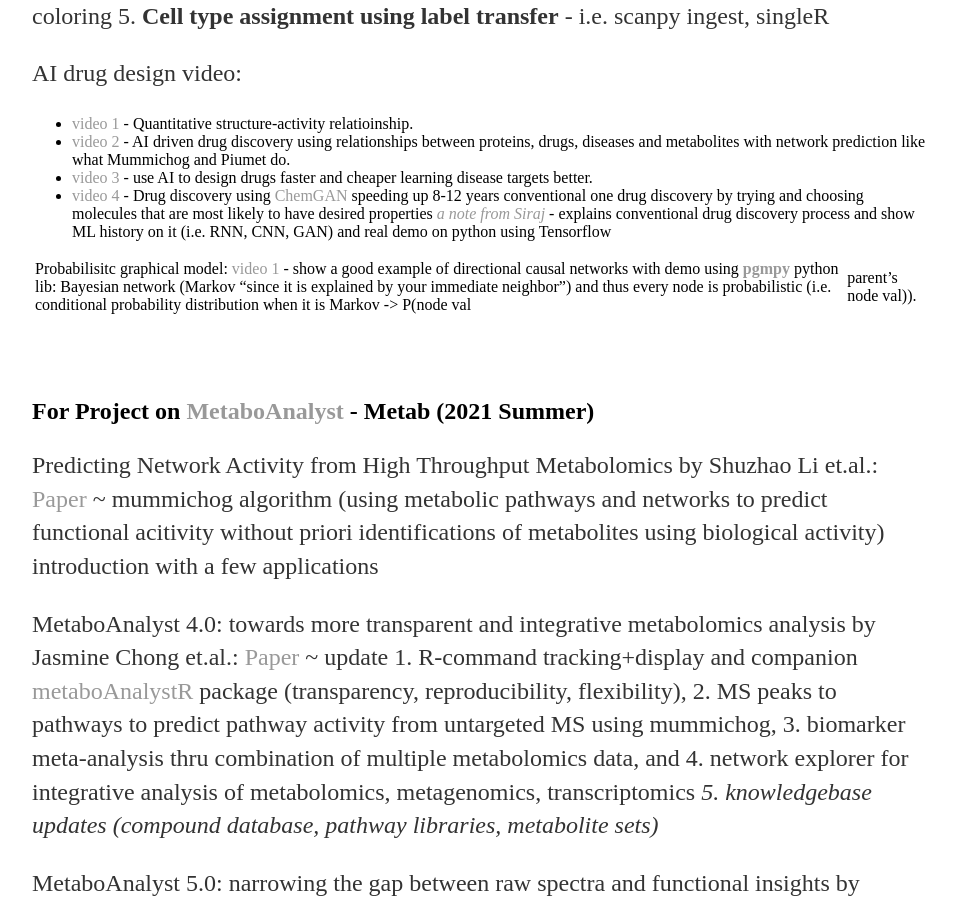
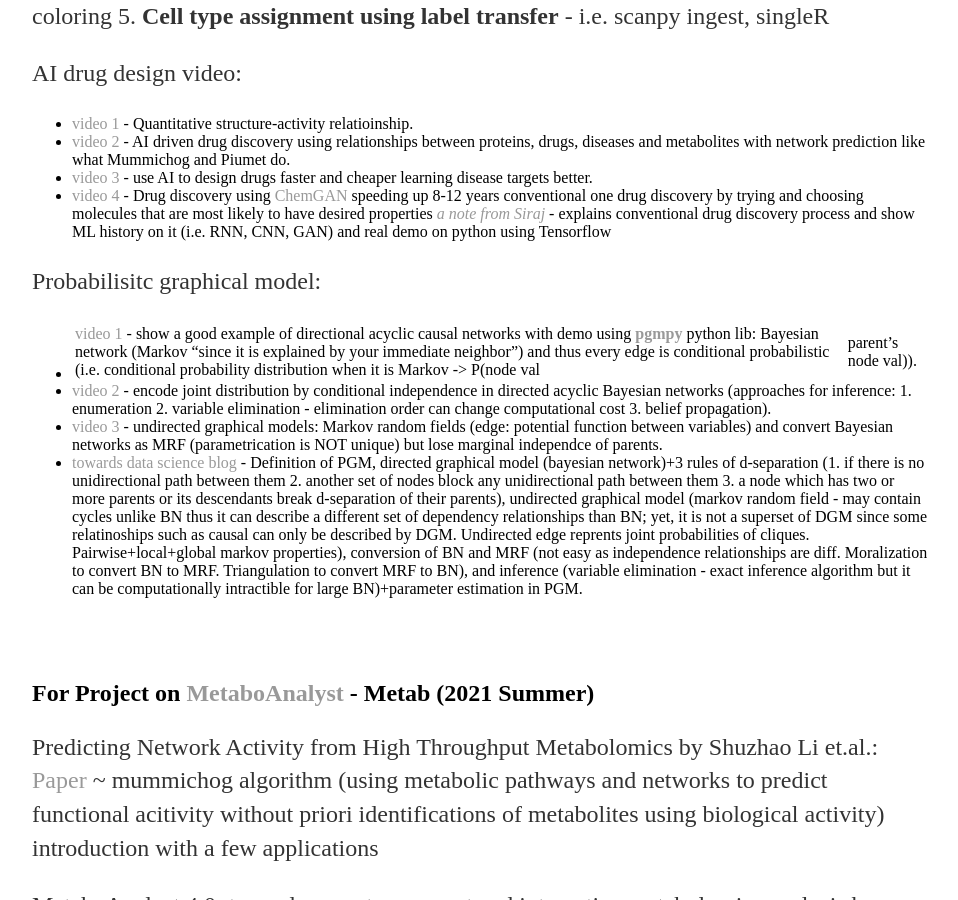
Before and after one commit to yjkweon24/yjkweon24.github.io, a Jekyll site: the page built from _posts/2019-03-16-Academic.md, in a window 1280 px wide and 900 px high, scrolled down 2896 px. Shown: the whole window, without its empty margins (160-1118 px from the left). Built offline with Jekyll 4.4.1, drawn with Linux system fonts in a browser that asks for light colours.

Commit message:
Update 2019-03-16-Academic.md

```diff
--- a/_posts/2019-03-16-Academic.md
+++ b/_posts/2019-03-16-Academic.md
@@ -69,7 +69,11 @@
 - [video 3](https://www.youtube.com/watch?v=eRXqD-7FANg) - use AI to design drugs faster and cheaper learning disease targets better.
 - [video 4](https://www.youtube.com/watch?v=hY9Bc3mtphs) - Drug discovery using [ChemGAN](https://github.com/mostafachatillon/ChemGAN-challenge) speeding up 8-12 years conventional one drug discovery by trying and choosing molecules that are most likely to have desired properties [*a note from Siraj*](https://github.com/llSourcell/AI_for_healthcare/blob/master/Healthcare%20Drug%20Discovery.ipynb) - explains conventional drug discovery process and show ML history on it (i.e. RNN, CNN, GAN) and real demo on python using Tensorflow
 
-Probabilisitc graphical model: [video 1](https://www.youtube.com/watch?v=DEHqIxX1Kq4) - show a good example of directional causal networks with demo using [**pgmpy**](https://pgmpy.org/) python lib: Bayesian network (Markov "since it is explained by your immediate neighbor") and thus every node is probabilistic (i.e. conditional probability distribution when it is Markov -> P(node val|parent's node val)).
+Probabilisitc graphical model:
+- [video 1](https://www.youtube.com/watch?v=DEHqIxX1Kq4) - show a good example of directional acyclic causal networks with demo using [**pgmpy**](https://pgmpy.org/) python lib: Bayesian network (Markov "since it is explained by your immediate neighbor") and thus every edge is conditional probabilistic (i.e. conditional probability distribution when it is Markov -> P(node val|parent's node val)).
+- [video 2](https://www.youtube.com/watch?v=zCWRTKnOYYg) - encode joint distribution by conditional independence in directed acyclic Bayesian networks (approaches for inference: 1. enumeration 2. variable elimination - elimination order can change computational cost 3. belief propagation).
+- [video 3](https://www.youtube.com/watch?v=iBQkZdPHlCs) - undirected graphical models: Markov random fields (edge: potential function between variables) and convert Bayesian networks as MRF (parametrication is NOT unique) but lose marginal independce of parents.
+- [towards data science blog](https://towardsdatascience.com/introduction-to-probabilistic-graphical-models-b8e0bf459812) - Definition of PGM, directed graphical model (bayesian network)+3 rules of d-separation (1. if there is no unidirectional path between them 2. another set of nodes block any unidirectional path between them 3. a node which has two or more parents or its descendants break d-separation of their parents), undirected graphical model (markov random field - may contain cycles unlike BN thus it can describe a different set of dependency relationships than BN; yet, it is not a superset of DGM since some relatinoships such as causal can only be described by DGM. Undirected edge reprents joint probabilities of cliques. Pairwise+local+global markov properties), conversion of BN and MRF (not easy as independence relationships are diff. Moralization to convert BN to MRF. Triangulation to convert MRF to BN), and inference (variable elimination - exact inference algorithm but it can be computationally intractible for large BN)+parameter estimation in PGM.
 
 <br>
 
```
